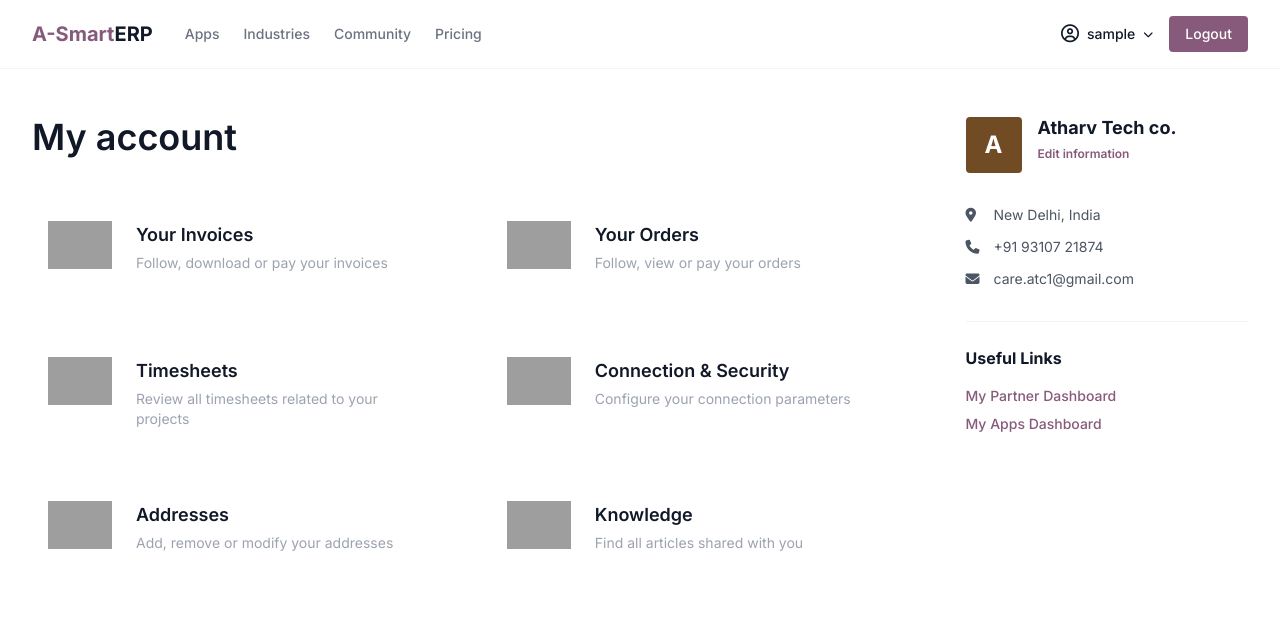
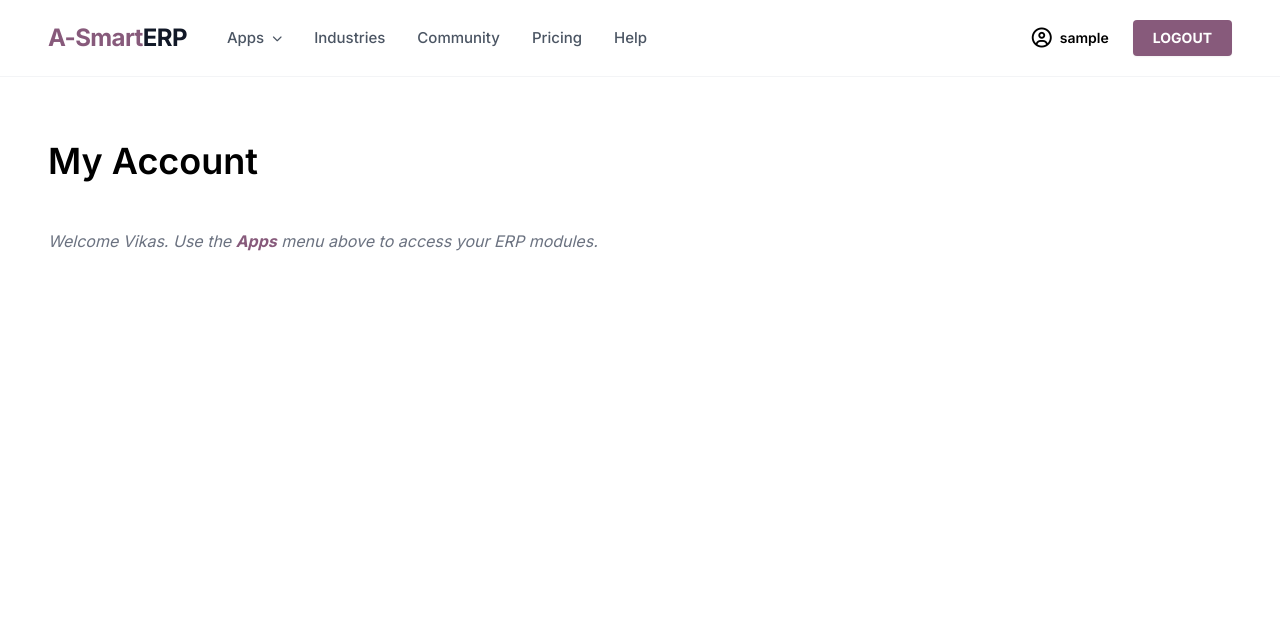
Before and after one commit to careatc1-pixel/A-SmartERP, a Flask app: page /dashboard in a window 1280 px wide. Shown: the top 628 px of the page. Run offline with Flask 3, Linux system fonts and the light colour scheme; the visitor is signed in with stand-in values (Sample User, id 1); data that the repository does not hold is empty; some libraries are stand-ins or nearby versions; grey boxes are pictures that could not be loaded.

Commit message:
Invoicing-ERP-Reset-Wed 04/15/2026-10:52:53.21

```diff
--- a/templates/dashboard.html
+++ b/templates/dashboard.html
@@ -3,168 +3,130 @@
 <head>
     <meta charset="UTF-8">
     <meta name="viewport" content="width=device-width, initial-scale=1.0">
-    <title>My Account | A-SmartERP</title>
+    <title>Dashboard | A-SmartERP</title>
     <script src="https://cdn.tailwindcss.com"></script>
     <script defer src="https://unpkg.com/alpinejs@3.x.x/dist/cdn.min.js"></script>
     <link rel="stylesheet" href="https://cdnjs.cloudflare.com/ajax/libs/font-awesome/6.5.0/css/all.min.css">
     <style>
         @import url('https://fonts.googleapis.com/css2?family=Inter:wght@300;400;500;600;700&display=swap');
-        body { font-family: 'Inter', sans-serif; background-color: #fff; color: #111827; }
-        .icon-box { transition: all 0.2s ease; cursor: pointer; border-radius: 12px; }
-        .icon-box:hover { background-color: #f9fafb; transform: translateY(-2px); }
-        .odoo-purple { color: #875A7B; } /* Odoo Brand Color */
-        .btn-logout { border: 1px solid #e5e7eb; padding: 6px 12px; border-radius: 6px; font-size: 13px; }
+        body { font-family: 'Inter', sans-serif; background-color: #fff; }
+        .mega-menu { box-shadow: 0 10px 40px rgba(0,0,0,0.1); border-top: 1px solid #eee; }
+        .module-link { color: #4B5563; font-size: 14px; transition: color 0.2s; }
+        .module-link:hover { color: #875A7B; }
+        .category-title { font-size: 15px; font-weight: 700; padding-bottom: 8px; margin-bottom: 12px; }
+        [x-cloak] { display: none !important; }
     </style>
 </head>
-<body x-data="{ modal: false }">
+<body x-data="{ appsMenu: false }">
 
-    <nav class="flex justify-between items-center px-8 py-4 border-b border-gray-100">
-        <div class="flex items-center gap-8">
-            <h1 class="text-xl font-bold odoo-purple">A-Smart<span class="text-gray-900">ERP</span></h1>
-            <div class="hidden md:flex gap-6 text-sm font-medium text-gray-500">
-                <a href="#">Apps</a>
-                <a href="#">Industries</a>
-                <a href="#">Community</a>
-                <a href="#">Pricing</a>
+    <nav class="relative z-[100] flex justify-between items-center px-12 py-5 border-b border-gray-100 bg-white">
+        <div class="flex items-center gap-10">
+            <h1 class="text-2xl font-bold text-[#875A7B] tracking-tight">A-Smart<span class="text-gray-900">ERP</span></h1>
+
+            <div class="flex items-center gap-8 text-[15px] font-medium">
+                <button @click="appsMenu = !appsMenu" :class="appsMenu ? 'text-[#875A7B]' : 'text-gray-600'" class="flex items-center gap-1 hover:text-[#875A7B] transition-colors">
+                    Apps <i class="fa-solid fa-chevron-down text-[10px] ml-1"></i>
+                </button>
+                <a href="#" class="text-gray-600 hover:text-[#875A7B]">Industries</a>
+                <a href="#" class="text-gray-600 hover:text-[#875A7B]">Community</a>
+                <a href="#" class="text-gray-600 hover:text-[#875A7B]">Pricing</a>
+                <a href="#" class="text-gray-600 hover:text-[#875A7B]">Help</a>
             </div>
         </div>
-        <div class="flex items-center gap-4">
-            <div class="flex items-center gap-2 text-sm font-medium">
-                <i class="fa-regular fa-circle-user text-lg"></i>
+
+        <div class="flex items-center gap-6">
+            <div class="flex items-center gap-2 text-sm font-semibold">
+                <i class="fa-regular fa-circle-user text-xl"></i>
                 <span>{{ name }}</span>
-                <i class="fa-solid fa-chevron-down text-[10px]"></i>
             </div>
-            <a href="/logout" class="bg-[#875A7B] text-white px-4 py-2 rounded text-sm font-medium">Logout</a>
+            <a href="/logout" class="bg-[#875A7B] hover:bg-[#6b4762] text-white px-5 py-2 rounded shadow-sm text-sm font-bold transition-all">LOGOUT</a>
         </div>
-    </nav>
 
-    <div class="max-w-7xl mx-auto px-8 py-12 flex flex-col lg:flex-row gap-16">
+        <div x-show="appsMenu"
+             x-transition:enter="transition ease-out duration-200"
+             x-transition:enter-start="opacity-0 -translate-y-2"
+             x-transition:enter-end="opacity-100 translate-y-0"
+             @click.away="appsMenu = false"
+             x-cloak
+             class="mega-menu absolute top-full left-0 w-full bg-white p-12 border-b">
 
-        <div class="flex-grow">
-            <h2 class="text-4xl font-semibold mb-12">My account</h2>
+            <div class="max-w-7xl mx-auto grid grid-cols-1 md:grid-cols-3 lg:grid-cols-6 gap-10">
 
-            <div class="grid grid-cols-1 md:grid-cols-2 gap-x-12 gap-y-10">
-
-                <div @click="modal = true" class="icon-box p-4 flex gap-6 items-start">
-                    <div class="w-16 h-16 flex-shrink-0">
-                        <img src="https://cdn-icons-png.flaticon.com/512/2300/2300010.png" alt="Invoice">
-                    </div>
-                    <div>
-                        <h4 class="text-lg font-semibold">Your Invoices</h4>
-                        <p class="text-gray-400 text-sm mt-1">Follow, download or pay your invoices</p>
+                <div>
+                    <h4 class="category-title text-teal-600 border-b-2 border-teal-50">FINANCE</h4>
+                    <div class="flex flex-col gap-3">
+                        <a href="#" class="module-link">Accounting</a>
+                        <a href="/dashboard" class="module-link font-bold text-[#875A7B]">Invoicing</a>
+                        <a href="#" class="module-link">Expenses</a>
+                        <a href="#" class="module-link">Documents</a>
+                        <a href="#" class="module-link">Sign</a>
                     </div>
                 </div>
 
-                <div class="icon-box p-4 flex gap-6 items-start">
-                    <div class="w-16 h-16 flex-shrink-0">
-                        <img src="https://cdn-icons-png.flaticon.com/512/3500/3500833.png" alt="Orders">
-                    </div>
-                    <div>
-                        <h4 class="text-lg font-semibold">Your Orders</h4>
-                        <p class="text-gray-400 text-sm mt-1">Follow, view or pay your orders</p>
+                <div>
+                    <h4 class="category-title text-rose-500 border-b-2 border-rose-50">SALES</h4>
+                    <div class="flex flex-col gap-3">
+                        <a href="#" class="module-link">CRM</a>
+                        <a href="#" class="module-link">Sales</a>
+                        <a href="#" class="module-link">POS Shop</a>
+                        <a href="#" class="module-link">Subscriptions</a>
+                        <a href="#" class="module-link">Rental</a>
                     </div>
                 </div>
 
-                <div class="icon-box p-4 flex gap-6 items-start">
-                    <div class="w-16 h-16 flex-shrink-0">
-                        <img src="https://cdn-icons-png.flaticon.com/512/3239/3239147.png" alt="Timesheets">
-                    </div>
-                    <div>
-                        <h4 class="text-lg font-semibold">Timesheets</h4>
-                        <p class="text-gray-400 text-sm mt-1">Review all timesheets related to your projects</p>
+                <div>
+                    <h4 class="category-title text-sky-600 border-b-2 border-sky-50">WEBSITES</h4>
+                    <div class="flex flex-col gap-3">
+                        <a href="#" class="module-link">Website Builder</a>
+                        <a href="#" class="module-link">eCommerce</a>
+                        <a href="#" class="module-link">Blog</a>
+                        <a href="#" class="module-link">Forum</a>
+                        <a href="#" class="module-link">Live Chat</a>
                     </div>
                 </div>
 
-                <div class="icon-box p-4 flex gap-6 items-start">
-                    <div class="w-16 h-16 flex-shrink-0">
-                        <img src="https://cdn-icons-png.flaticon.com/512/1000/1000966.png" alt="Security">
-                    </div>
-                    <div>
-                        <h4 class="text-lg font-semibold">Connection & Security</h4>
-                        <p class="text-gray-400 text-sm mt-1">Configure your connection parameters</p>
+                <div>
+                    <h4 class="category-title text-indigo-600 border-b-2 border-indigo-50">HUMAN RESOURCES</h4>
+                    <div class="flex flex-col gap-3">
+                        <a href="#" class="module-link">Employees</a>
+                        <a href="#" class="module-link">Recruitment</a>
+                        <a href="#" class="module-link">Time Off</a>
+                        <a href="#" class="module-link">Appraisals</a>
+                        <a href="#" class="module-link">Referrals</a>
                     </div>
                 </div>
 
-                <div class="icon-box p-4 flex gap-6 items-start">
-                    <div class="w-16 h-16 flex-shrink-0">
-                        <img src="https://cdn-icons-png.flaticon.com/512/854/854878.png" alt="Addresses">
-                    </div>
-                    <div>
-                        <h4 class="text-lg font-semibold">Addresses</h4>
-                        <p class="text-gray-400 text-sm mt-1">Add, remove or modify your addresses</p>
+                <div>
+                    <h4 class="category-title text-orange-500 border-b-2 border-orange-50">MARKETING</h4>
+                    <div class="flex flex-col gap-3">
+                        <a href="#" class="module-link">Social Marketing</a>
+                        <a href="#" class="module-link">Email Marketing</a>
+                        <a href="#" class="module-link">SMS Marketing</a>
+                        <a href="#" class="module-link">Events</a>
+                        <a href="#" class="module-link">Surveys</a>
                     </div>
                 </div>
 
-                <div class="icon-box p-4 flex gap-6 items-start">
-                    <div class="w-16 h-16 flex-shrink-0">
-                        <img src="https://cdn-icons-png.flaticon.com/512/2232/2232688.png" alt="Knowledge">
-                    </div>
-                    <div>
-                        <h4 class="text-lg font-semibold">Knowledge</h4>
-                        <p class="text-gray-400 text-sm mt-1">Find all articles shared with you</p>
+                <div>
+                    <h4 class="category-title text-slate-700 border-b-2 border-slate-100">SERVICES</h4>
+                    <div class="flex flex-col gap-3">
+                        <a href="#" class="module-link">Project</a>
+                        <a href="#" class="module-link">Timesheets</a>
+                        <a href="#" class="module-link">Field Service</a>
+                        <a href="#" class="module-link">Helpdesk</a>
+                        <a href="#" class="module-link">Planning</a>
                     </div>
                 </div>
 
             </div>
         </div>
+    </nav>
 
-        <aside class="w-full lg:w-72 space-y-8">
-            <div class="flex items-start gap-4">
-                <div class="w-14 h-14 bg-[#714B23] text-white rounded flex items-center justify-center text-2xl font-bold">
-                    A
-                </div>
-                <div>
-                    <h3 class="font-bold text-lg leading-tight">Atharv Tech co.</h3>
-                    <button class="text-xs text-[#875A7B] font-semibold mt-1">Edit information</button>
-                </div>
-            </div>
+    <div class="max-w-7xl mx-auto px-12 py-16">
+        <h2 class="text-4xl font-semibold mb-12">My Account</h2>
+        <p class="text-gray-500 italic">Welcome Vikas. Use the <span class="text-[#875A7B] font-bold">Apps</span> menu above to access your ERP modules.</p>
 
-            <div class="space-y-3 text-sm text-gray-600">
-                <p class="flex items-center gap-3"><i class="fa-solid fa-location-dot w-4"></i> New Delhi, India</p>
-                <p class="flex items-center gap-3"><i class="fa-solid fa-phone w-4"></i> +91 93107 21874</p>
-                <p class="flex items-center gap-3"><i class="fa-solid fa-envelope w-4"></i> care.atc1@gmail.com</p>
-            </div>
-
-            <div class="pt-6 border-t border-gray-100">
-                <h4 class="font-bold mb-4">Useful Links</h4>
-                <ul class="space-y-2 text-sm text-[#875A7B] font-medium">
-                    <li><a href="#" class="hover:underline">My Partner Dashboard</a></li>
-                    <li><a href="#" class="hover:underline">My Apps Dashboard</a></li>
-                </ul>
-            </div>
-        </aside>
-
-    </div>
-
-    <div x-show="modal" x-cloak class="fixed inset-0 z-50 flex items-center justify-center p-4">
-        <div @click="modal = false" class="absolute inset-0 bg-black/40"></div>
-        <div class="relative bg-white w-full max-w-4xl rounded-xl shadow-2xl overflow-hidden animate__animated animate__zoomIn">
-            <div class="p-6 border-b flex justify-between items-center">
-                <h3 class="text-xl font-bold">Recent Invoices</h3>
-                <button @click="modal = false" class="text-gray-400 hover:text-black"><i class="fa-solid fa-xmark text-xl"></i></button>
-            </div>
-            <div class="p-6">
-                <table class="w-full text-left text-sm">
-                    <thead>
-                        <tr class="text-gray-400 uppercase text-[10px] tracking-widest border-b">
-                            <th class="pb-4">Invoice #</th>
-                            <th class="pb-4">Client</th>
-                            <th class="pb-4 text-right">Amount</th>
-                        </tr>
-                    </thead>
-                    <tbody class="divide-y">
-                        {% for inv in invoices %}
-                        <tr>
-                            <td class="py-4 font-bold text-indigo-600">#{{ inv.invoice_no }}</td>
-                            <td class="py-4">{{ inv.client_name }}</td>
-                            <td class="py-4 text-right font-black">₹{{ inv.amount }}</td>
-                        </tr>
-                        {% endfor %}
-                    </tbody>
-                </table>
-            </div>
         </div>
-    </div>
 
 </body>
 </html>
```
